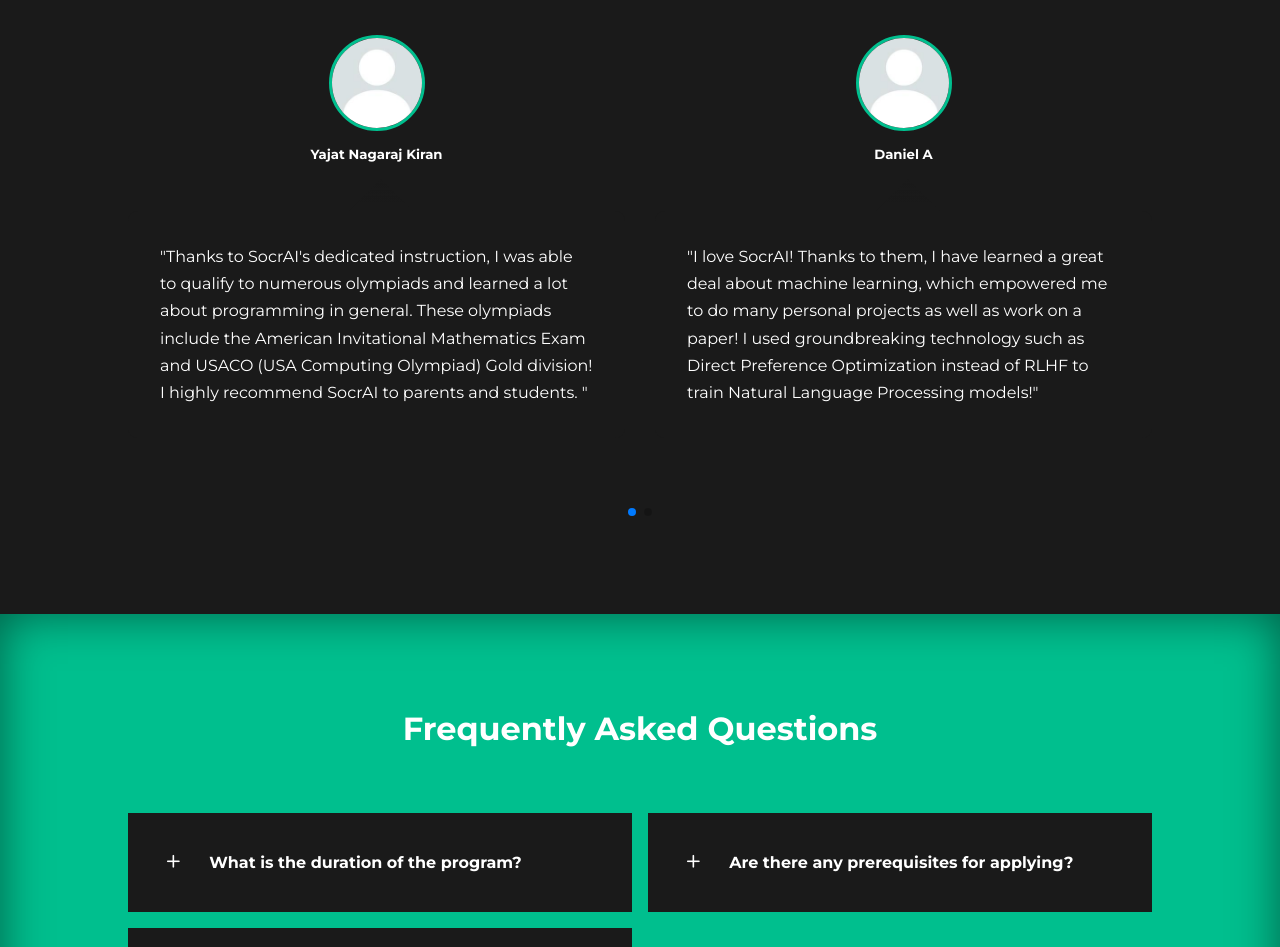
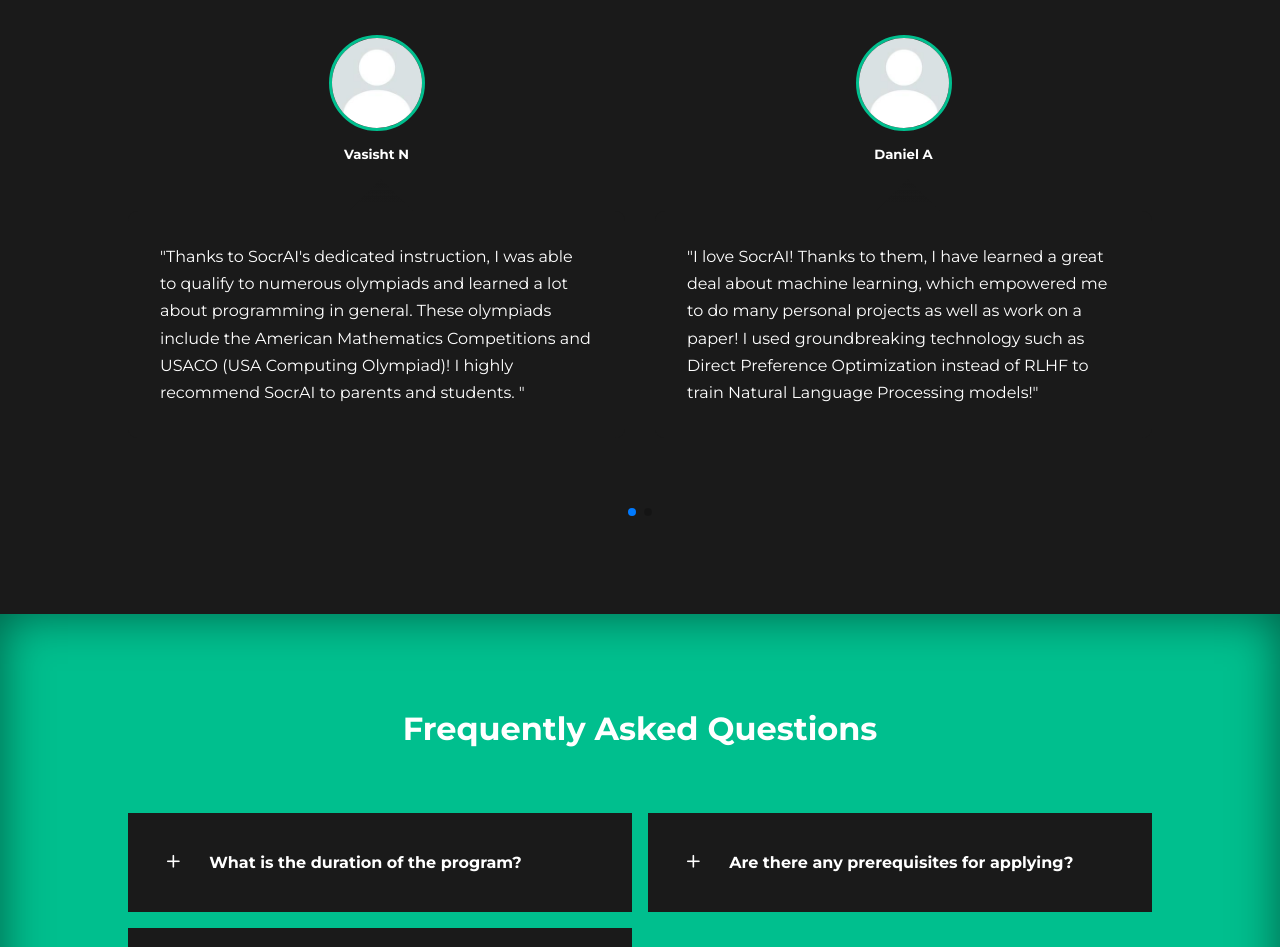
Before and after one commit to socrai/socrai.github.io, a plain HTML site: page testimonials.html in a window 1280 px wide. Shown: the part 877-1824 px from the top of the page. Drawn offline with nearby package versions, Linux system fonts and the light colour scheme.

Commit message:
Update testimonials.html

```diff
--- a/testimonials.html
+++ b/testimonials.html
@@ -82,12 +82,12 @@
                     <img src="./images/blank.jpeg">
                 </div>
                 <div class="testimonial__info fade-up">
-                    <h5> Yajat Nagaraj Kiran</h5>
+                    <h5> Vasisht N</h5>
                     <small></small>
                 </div>
                 <div class="testimonial__body fade-up">
                     <p>
-                        "Thanks to SocrAI's dedicated instruction, I was able to qualify to numerous olympiads and learned a lot about programming in general. These olympiads include the American Invitational Mathematics Exam and USACO (USA Computing Olympiad) Gold division! I highly recommend SocrAI to parents and students. "
+                        "Thanks to SocrAI's dedicated instruction, I was able to qualify to numerous olympiads and learned a lot about programming in general. These olympiads include the American Mathematics Competitions and USACO (USA Computing Olympiad)! I highly recommend SocrAI to parents and students. "
                     </p>
                 </div>
             </article>
```
